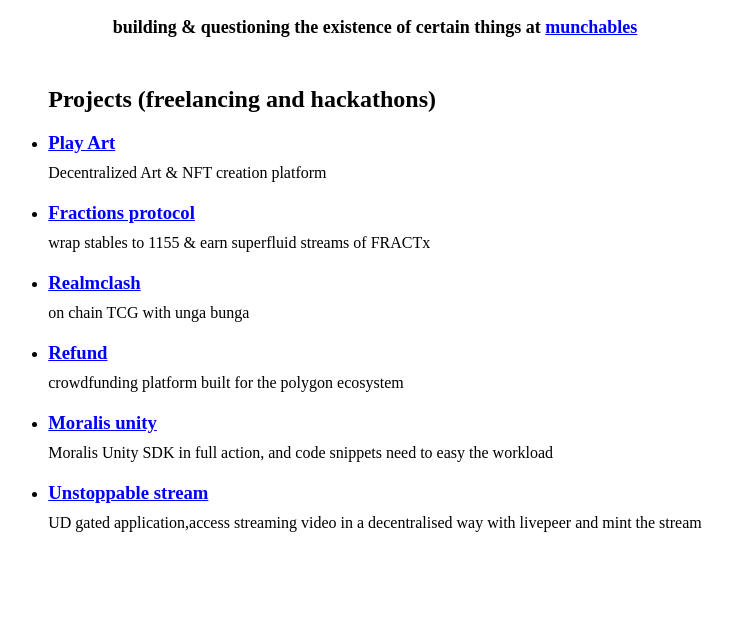
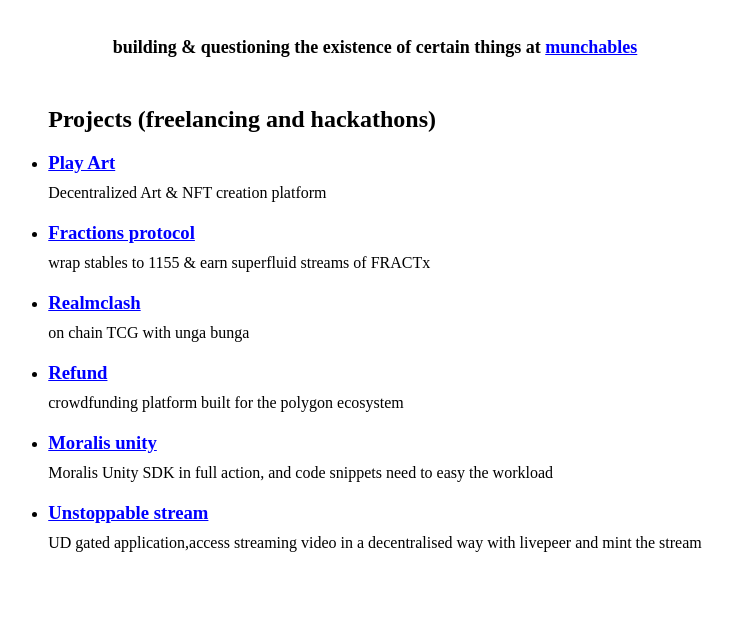
Before and after one commit to 0xPr0f/0xPr0f.github.io, a plain HTML site: page index.html in a window 1280 px wide. Shown: the part 177-800 px from the top of the page, without its empty margins (265-997 px from the left). Drawn offline with Linux system fonts and the light colour scheme.

Commit message:
css adjustments

```diff
--- a/css.css
+++ b/css.css
@@ -43,6 +43,8 @@ body {
   justify-content: center;
   align-items: center;
   height: 100%;
+  padding: 20px;
+  padding-inline: 20px;
 }
 #about {
   padding-top: 20px;
```
